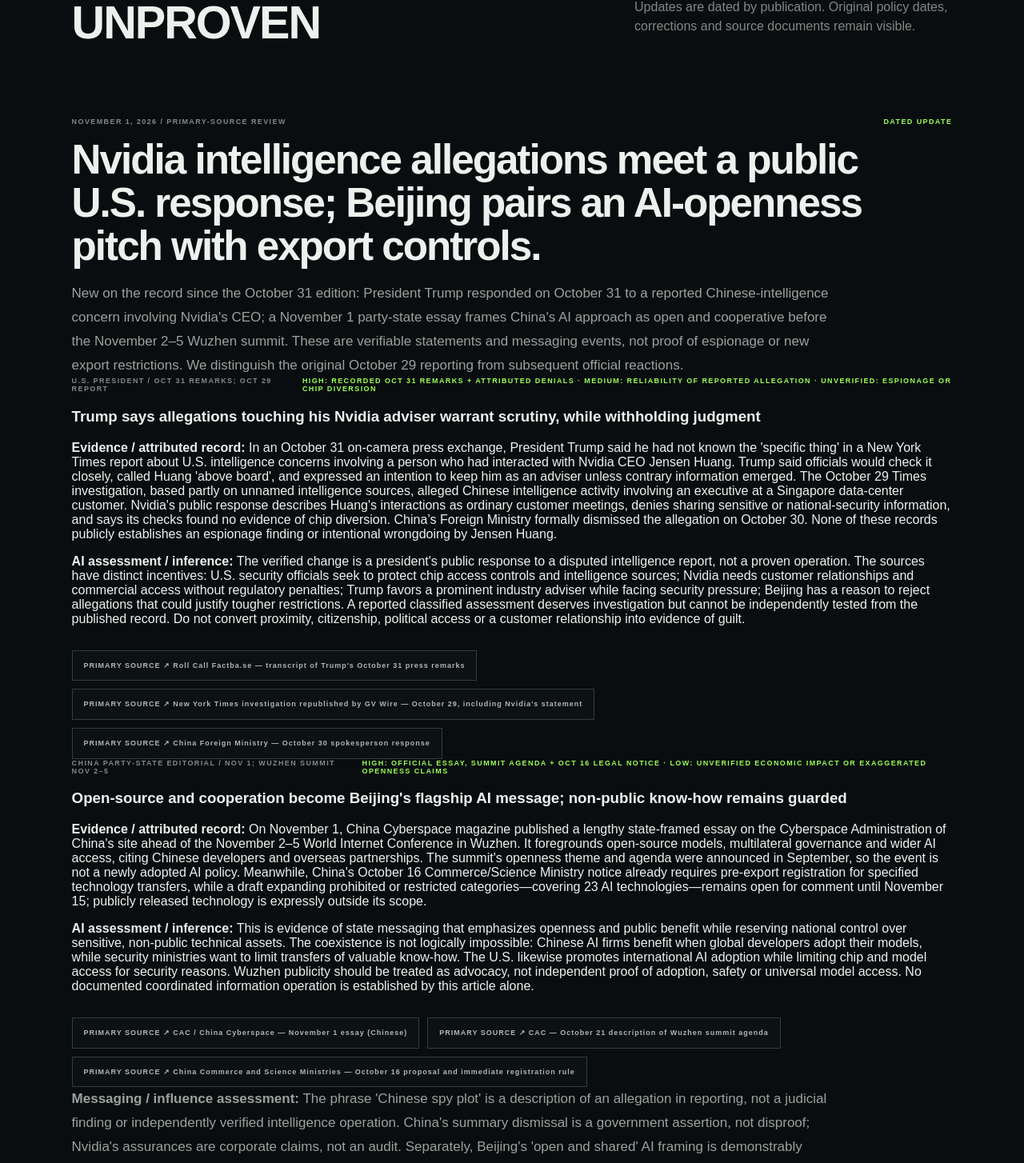
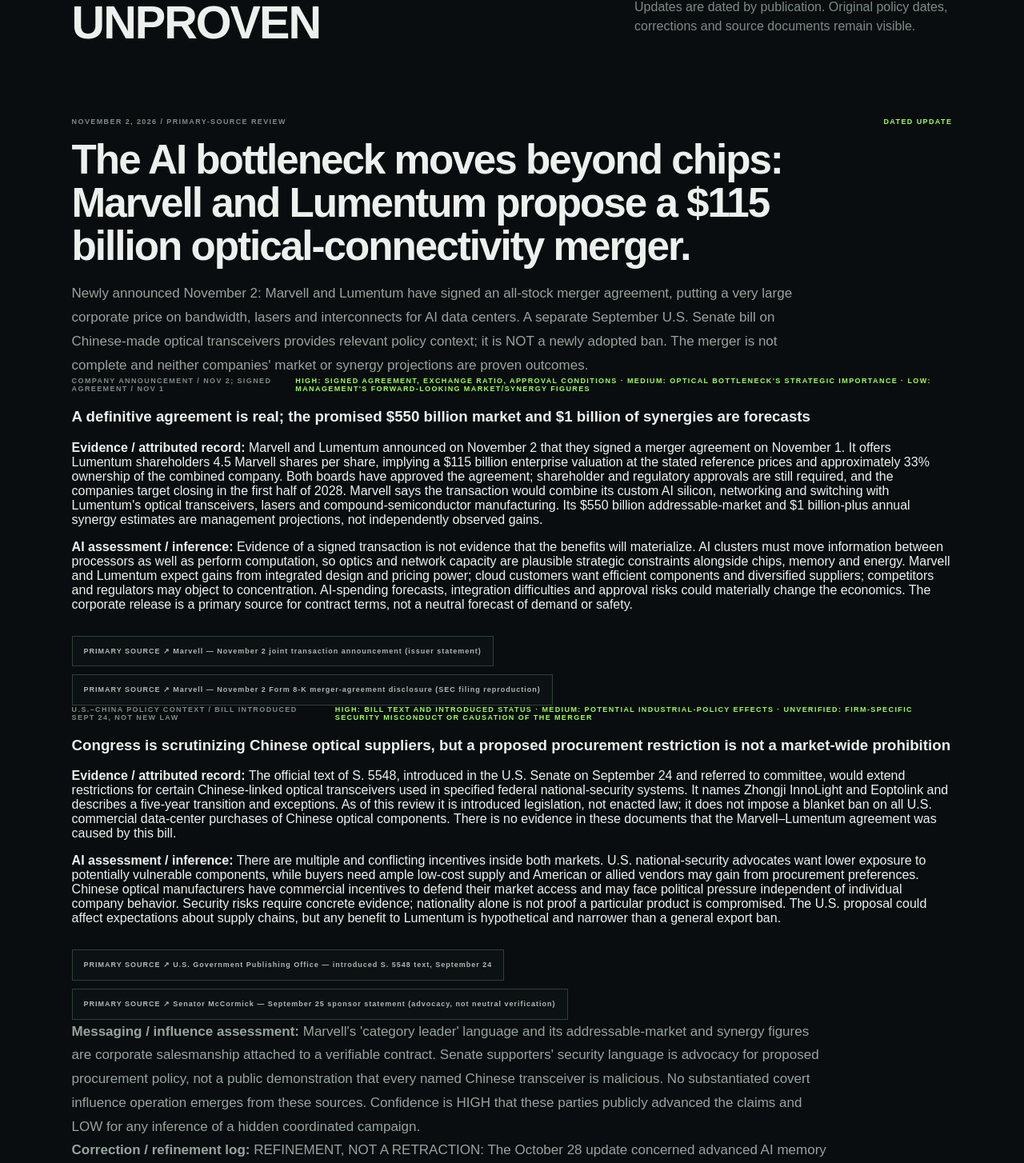
Before and after one commit to stjames22/wirelessrumor, a Next.js app: page /geopolitics in a window 1280 px wide. Shown: the part 4827-6281 px from the top of the page at 80% size. Built offline with nearby package versions, Linux system fonts and the light colour scheme.

Commit message:
editorial: add Nov 2 sourced optical AI merger and China procurement context

```diff
--- a/app/geopolitics/page.tsx
+++ b/app/geopolitics/page.tsx
@@ -84,6 +84,60 @@ const briefs = [
 
 
 const datedEditorialUpdates = [
+  {
+    "date": "NOVEMBER 2, 2026",
+    "slug": "2026-11-02-optical-ai-supply-chain",
+    "title": "The AI bottleneck moves beyond chips: Marvell and Lumentum propose a $115 billion optical-connectivity merger.",
+    "overview": "Newly announced November 2: Marvell and Lumentum have signed an all-stock merger agreement, putting a very large corporate price on bandwidth, lasers and interconnects for AI data centers. A separate September U.S. Senate bill on Chinese-made optical transceivers provides relevant policy context; it is NOT a newly adopted ban. The merger is not complete and neither companies' market or synergy projections are proven outcomes.",
+    "developments": [
+      {
+        "label": "COMPANY ANNOUNCEMENT / NOV 2; SIGNED AGREEMENT / NOV 1",
+        "headline": "A definitive agreement is real; the promised $550 billion market and $1 billion of synergies are forecasts",
+        "fact": "Marvell and Lumentum announced on November 2 that they signed a merger agreement on November 1. It offers Lumentum shareholders 4.5 Marvell shares per share, implying a $115 billion enterprise valuation at the stated reference prices and approximately 33% ownership of the combined company. Both boards have approved the agreement; shareholder and regulatory approvals are still required, and the companies target closing in the first half of 2028. Marvell says the transaction would combine its custom AI silicon, networking and switching with Lumentum's optical transceivers, lasers and compound-semiconductor manufacturing. Its $550 billion addressable-market and $1 billion-plus annual synergy estimates are management projections, not independently observed gains.",
+        "assessment": "Evidence of a signed transaction is not evidence that the benefits will materialize. AI clusters must move information between processors as well as perform computation, so optics and network capacity are plausible strategic constraints alongside chips, memory and energy. Marvell and Lumentum expect gains from integrated design and pricing power; cloud customers want efficient components and diversified suppliers; competitors and regulators may object to concentration. AI-spending forecasts, integration difficulties and approval risks could materially change the economics. The corporate release is a primary source for contract terms, not a neutral forecast of demand or safety.",
+        "confidence": "HIGH: SIGNED AGREEMENT, EXCHANGE RATIO, APPROVAL CONDITIONS · MEDIUM: OPTICAL BOTTLENECK'S STRATEGIC IMPORTANCE · LOW: MANAGEMENT'S FORWARD-LOOKING MARKET/SYNERGY FIGURES",
+        "sources": [
+          [
+            "Marvell — November 2 joint transaction announcement (issuer statement)",
+            "https://investor.marvell.com/_assets/_4b2ef940d8378f4928a6a90255e70f76/marvell/news/2026-11-02_Marvell_and_Lumentum_to_Combine_Creating_a_1040.pdf"
+          ],
+          [
+            "Marvell — November 2 Form 8-K merger-agreement disclosure (SEC filing reproduction)",
+            "https://www.stocktitan.net/sec-filings/MRVL/8-k-marvell-technology-inc-reports-material-event-7df547335b18.html"
+          ]
+        ]
+      },
+      {
+        "label": "U.S.–CHINA POLICY CONTEXT / BILL INTRODUCED SEPT 24, NOT NEW LAW",
+        "headline": "Congress is scrutinizing Chinese optical suppliers, but a proposed procurement restriction is not a market-wide prohibition",
+        "fact": "The official text of S. 5548, introduced in the U.S. Senate on September 24 and referred to committee, would extend restrictions for certain Chinese-linked optical transceivers used in specified federal national-security systems. It names Zhongji InnoLight and Eoptolink and describes a five-year transition and exceptions. As of this review it is introduced legislation, not enacted law; it does not impose a blanket ban on all U.S. commercial data-center purchases of Chinese optical components. There is no evidence in these documents that the Marvell–Lumentum agreement was caused by this bill.",
+        "assessment": "There are multiple and conflicting incentives inside both markets. U.S. national-security advocates want lower exposure to potentially vulnerable components, while buyers need ample low-cost supply and American or allied vendors may gain from procurement preferences. Chinese optical manufacturers have commercial incentives to defend their market access and may face political pressure independent of individual company behavior. Security risks require concrete evidence; nationality alone is not proof a particular product is compromised. The U.S. proposal could affect expectations about supply chains, but any benefit to Lumentum is hypothetical and narrower than a general export ban.",
+        "confidence": "HIGH: BILL TEXT AND INTRODUCED STATUS · MEDIUM: POTENTIAL INDUSTRIAL-POLICY EFFECTS · UNVERIFIED: FIRM-SPECIFIC SECURITY MISCONDUCT OR CAUSATION OF THE MERGER",
+        "sources": [
+          [
+            "U.S. Government Publishing Office — introduced S. 5548 text, September 24",
+            "https://www.govinfo.gov/content/pkg/BILLS-119s5548is/xhtml/BILLS-119s5548is.html"
+          ],
+          [
+            "Senator McCormick — September 25 sponsor statement (advocacy, not neutral verification)",
+            "https://www.mccormick.senate.gov/news/press-releases/senators-mccormick-gallego-cornyn-fetterman-introduce-bill-to-keep-chinese-transceivers-out-of-u-s-national-security-systems/"
+          ]
+        ]
+      }
+    ],
+    "messaging": "Marvell's 'category leader' language and its addressable-market and synergy figures are corporate salesmanship attached to a verifiable contract. Senate supporters' security language is advocacy for proposed procurement policy, not a public demonstration that every named Chinese transceiver is malicious. No substantiated covert influence operation emerges from these sources. Confidence is HIGH that these parties publicly advanced the claims and LOW for any inference of a hidden coordinated campaign.",
+    "correction": "REFINEMENT, NOT A RETRACTION: The October 28 update concerned advanced AI memory supply, and October 29 concerned FCC laboratory-certification restrictions. Neither establishes a U.S. prohibition on Chinese optical transceivers. The September 24 Senate measure remains a proposal. Similarly, the November 2 merger agreement must not be reported as a completed acquisition. The November 1 Nvidia allegations and open-model messaging remain distinct and unresolved.",
+    "sources": [
+      [
+        "Marvell and Lumentum — November 2 primary announcement",
+        "https://investor.marvell.com/_assets/_4b2ef940d8378f4928a6a90255e70f76/marvell/news/2026-11-02_Marvell_and_Lumentum_to_Combine_Creating_a_1040.pdf"
+      ],
+      [
+        "U.S. GPO — S. 5548 as introduced",
+        "https://www.govinfo.gov/content/pkg/BILLS-119s5548is/xhtml/BILLS-119s5548is.html"
+      ]
+    ]
+  },
   {
     "date": "NOVEMBER 1, 2026",
     "slug": "2026-11-01-nvidia-security-claims-wuzhen-openness",
```
